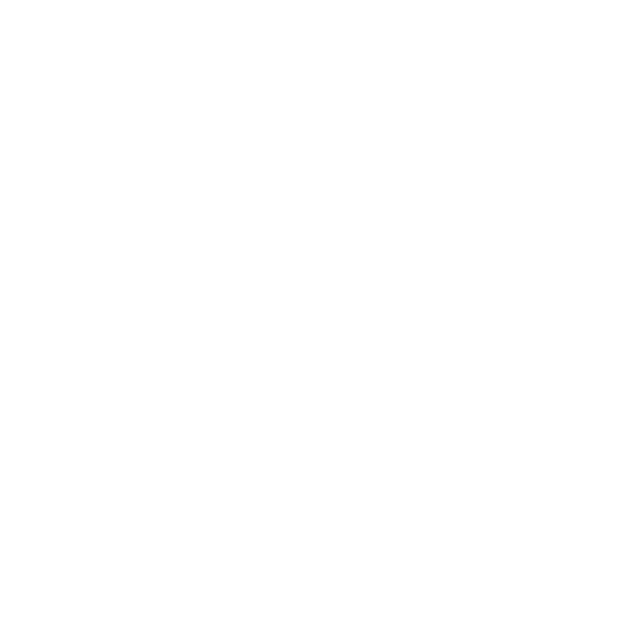
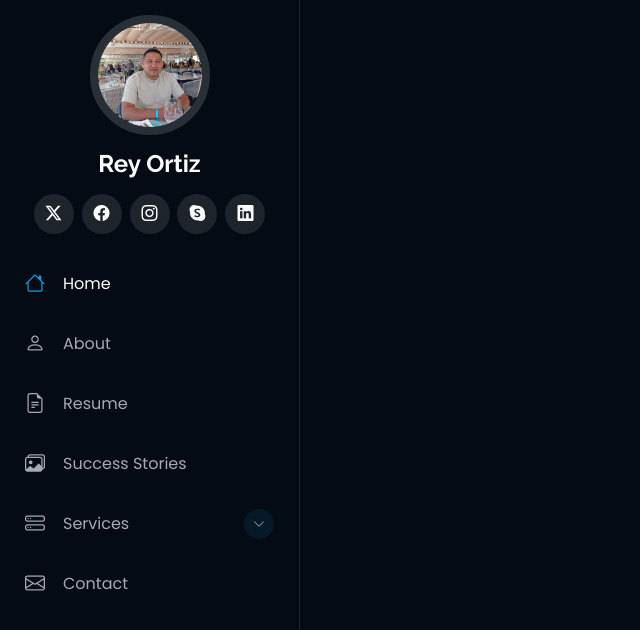
Before and after one commit to reyortiz89/reyortiz-es, a Next.js app: page / in a window 1280 px wide. Shown: the top 630 px of the page, without its empty margins (0-640 px from the left). Built offline with nearby package versions, Linux system fonts and the light colour scheme.

Commit message:
fix: update home iframe template path

```diff
--- a/app/page.tsx
+++ b/app/page.tsx
@@ -9,7 +9,7 @@
     <div style={{ width: "100%", height: "100vh" }}>
       <iframe
         title="Template home"
-        src="/template%20/index.html"
+        src="/template/index.html"
         style={{ width: "100%", height: "100%", border: 0 }}
       />
     </div>
```
